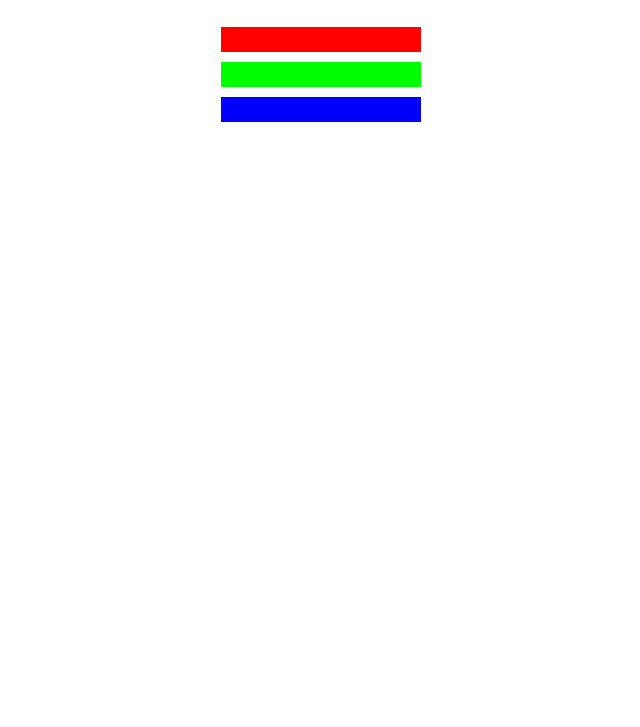
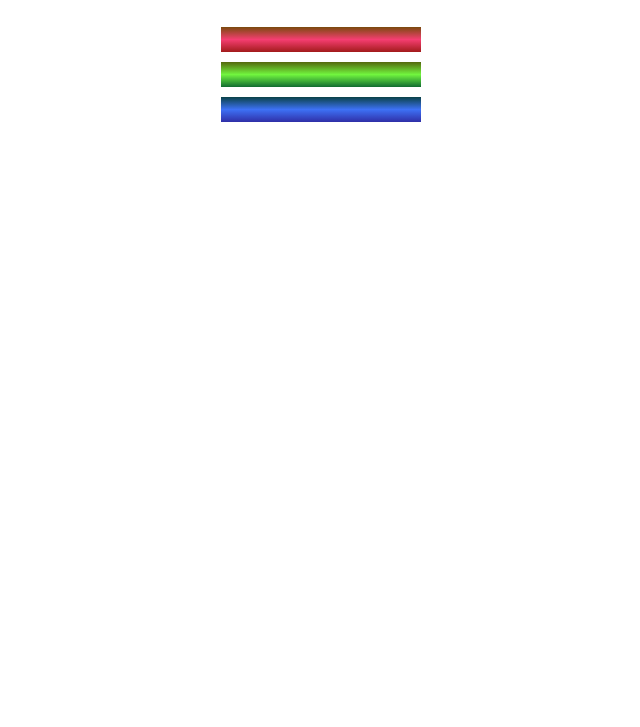
Before and after one commit to nedoratic/fcc-rwd-03-colored-markers, a plain HTML site: page index.html in a window 1280 px wide. Shown: the part 73-800 px from the top of the page, without its empty margins (319-959 px from the left). Drawn offline with Linux system fonts and the light colour scheme.

Commit message:
style.css - rgb, hex and hsl linear gradients added

```diff
--- a/style.css
+++ b/style.css
@@ -14,13 +14,13 @@ h1 {
 }
 
 .red {
-	background-color: hsl(0, 100%, 50%);
+	background: linear-gradient(rgb(122, 74, 14), rgb(245, 62, 113), rgb(162, 27, 27));
 }
 
 .green {
-	background-color: hsl(120, 100%, 50%);
+	background: linear-gradient(#55680d, #71f53e, #116c31);
 }
 
 .blue {
-	background-color: hsl(240, 100%, 50%);
+	background: linear-gradient(hsl(186, 76%, 16%), hsl(223, 90%, 60%), hsl(240, 56%, 42%));
 }
```
